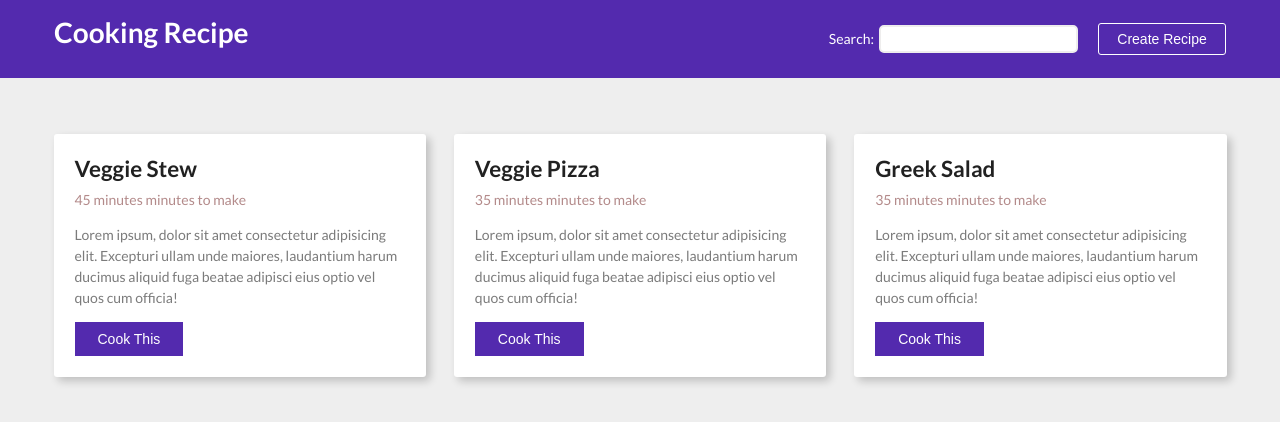
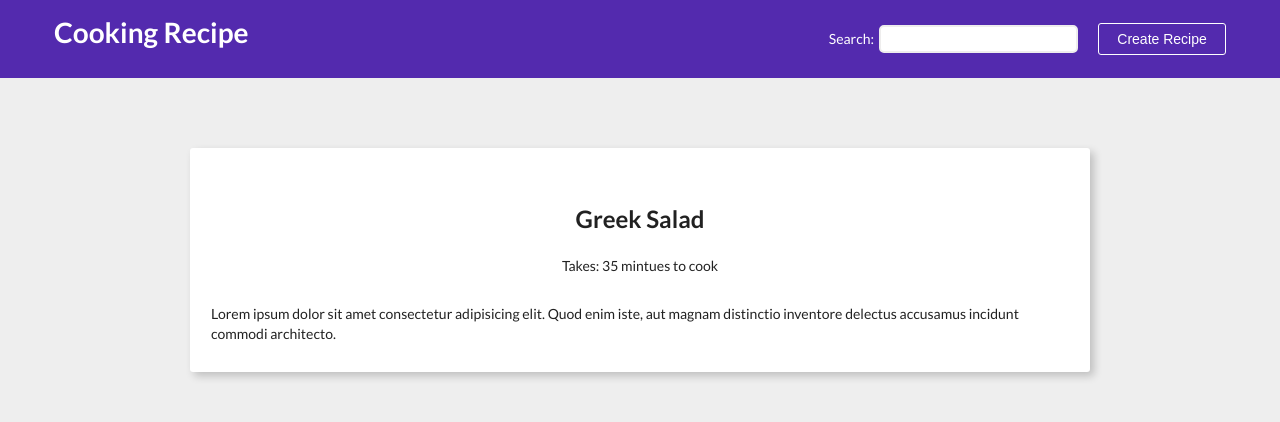
Before and after one commit to SheriefElnahas/17-Udemy-React-Ninja-Project-17-Recipe, a React (Vite) app: page / in a window 1280 px wide. Shown: the top 422 px of the page. Built offline with nearby package versions, Linux system fonts and the light colour scheme; data requests are answered from the project's data file.

Commit message:
RecipeDetails component

```diff
--- a/src/components/Recipe.css
+++ b/src/components/Recipe.css
@@ -42,3 +42,23 @@
   color: #000;
   border: 2px solid black;
 }
+
+.Recipe-Details {
+  background: #fff;
+  width: 900px;
+  margin: 5rem auto;
+  padding: 4rem 1.5rem 2rem 1.5rem;
+  text-align: center;
+  border-radius: 3px;
+  box-shadow: 4px 4px 8px rgba(0, 0, 0, 0.2);
+}
+
+.Recipe-Details-heading {
+  margin-bottom: 1.5rem;
+}
+
+.Recipe-Details-description {
+  text-align: left;
+  padding: 0;
+  margin-top: 2rem;
+}
--- /dev/null
+++ b/src/components/RecipeDetails.jsx
@@ -0,0 +1,14 @@
+import './Recipe.css';
+import React from 'react';
+
+function RecipeDetails() {
+  return (
+    <div className="Recipe-Details">
+      <h2 className="Recipe-Details-heading">Greek Salad</h2>
+      <p className="Recipe-Details-time">Takes: 35 mintues to cook</p>
+      <p className="Recipe-Details-description">Lorem ipsum dolor sit amet consectetur adipisicing elit. Quod enim iste, aut magnam distinctio inventore delectus accusamus incidunt commodi architecto.</p>
+    </div>
+  );
+}
+
+export default RecipeDetails;
--- a/src/components/Recipes.jsx
+++ b/src/components/Recipes.jsx
@@ -2,6 +2,7 @@ import './Recipe.css';
 import { useState, useEffect } from 'react';
 import axios from 'axios';
 import Recipe from './Recipe';
+import RecipeDetails from './RecipeDetails';
 
 function Recipes({ searchValue }) {
   const [recipes, setRecipes] = useState([]);
@@ -12,13 +13,13 @@ function Recipes({ searchValue }) {
 
   const filteredRecipes = recipes.data?.filter((recipe) => recipe.title.includes(searchValue));
 
-  console.log(filteredRecipes);
   return (
-    <section className="Recipes">
-      {filteredRecipes?.map(({ id, title, description, method, cookingTime }) => {
-        return <Recipe key={id} title={title} description={description} method={method} cookingTime={cookingTime} />;
-      })}
-    </section>
+    // <section className="Recipes">
+    //   {filteredRecipes?.map(({ id, title, description, method, cookingTime }) => {
+    //     return <Recipe key={id} title={title} description={description} method={method} cookingTime={cookingTime} />;
+    //   })}
+    // </section>
+    <RecipeDetails />
   );
 }
 
```
